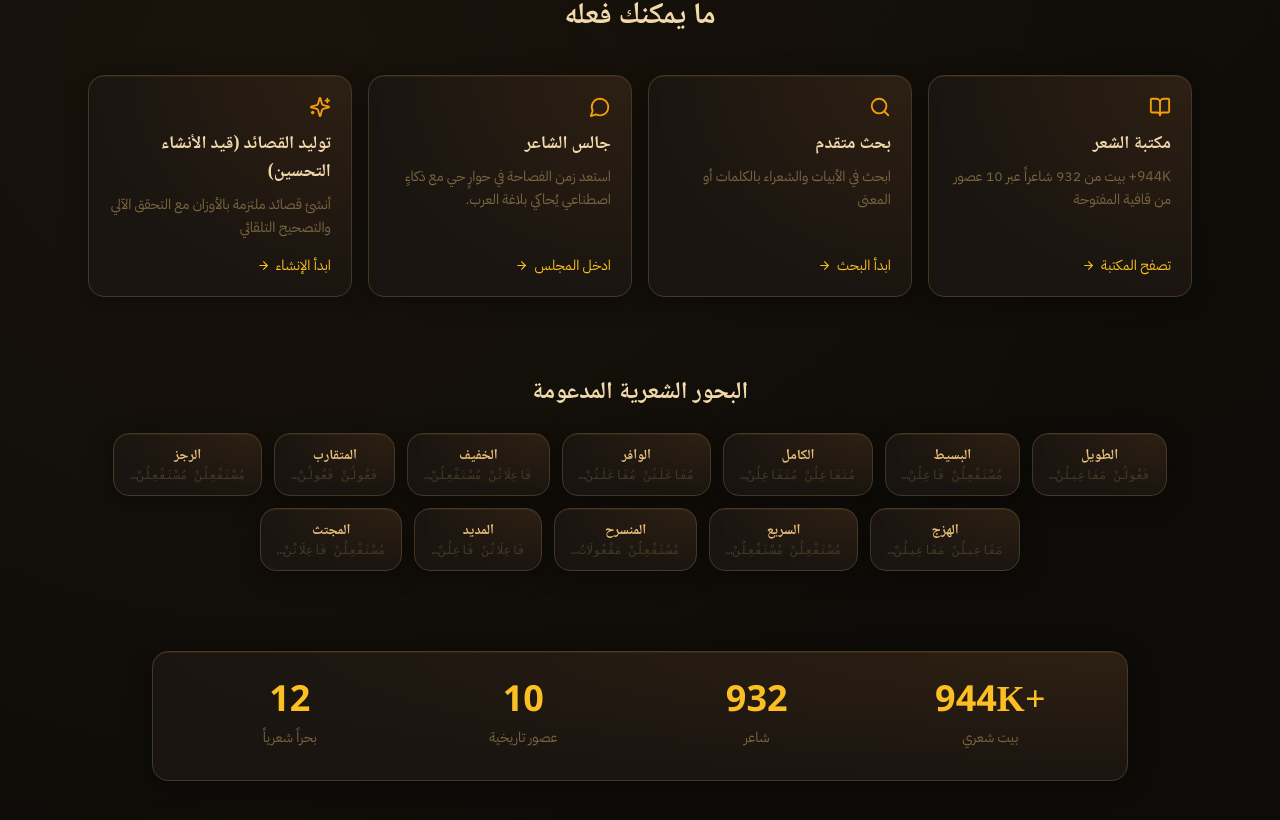
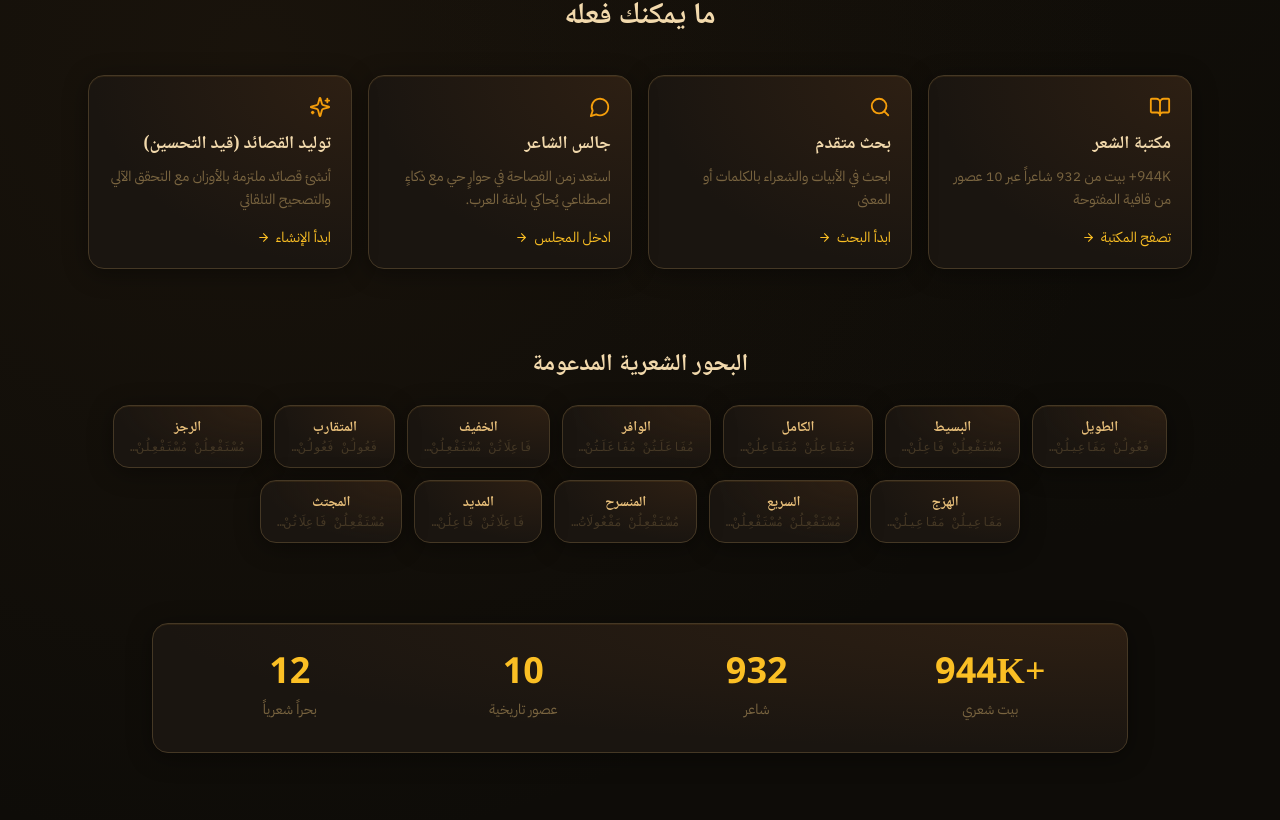
Before and after one commit to Medgleiguem/AI_diwan, a React (Vite) app in the folder frontend/: page / in a window 1280 px wide. Shown: the part 894-1714 px from the top of the page. Built offline with nearby package versions, Linux system fonts and the light colour scheme; no server answers; a web font is replaced by a local one.

Commit message:
big big changes

```diff
--- a/frontend/src/pages/HomePage.tsx
+++ b/frontend/src/pages/HomePage.tsx
@@ -200,7 +200,7 @@ export default function HomePage() {
             },
             {
               icon: Sparkles,
-              title: "توليد القصائد (قيد الأنشاء التحسين)",
+              title: "توليد القصائد (قيد التحسين)",
               desc: "أنشئ قصائد ملتزمة بالأوزان مع التحقق الآلي والتصحيح التلقائي",
               to: "/generate",
               cta: "ابدأ الإنشاء",
```
